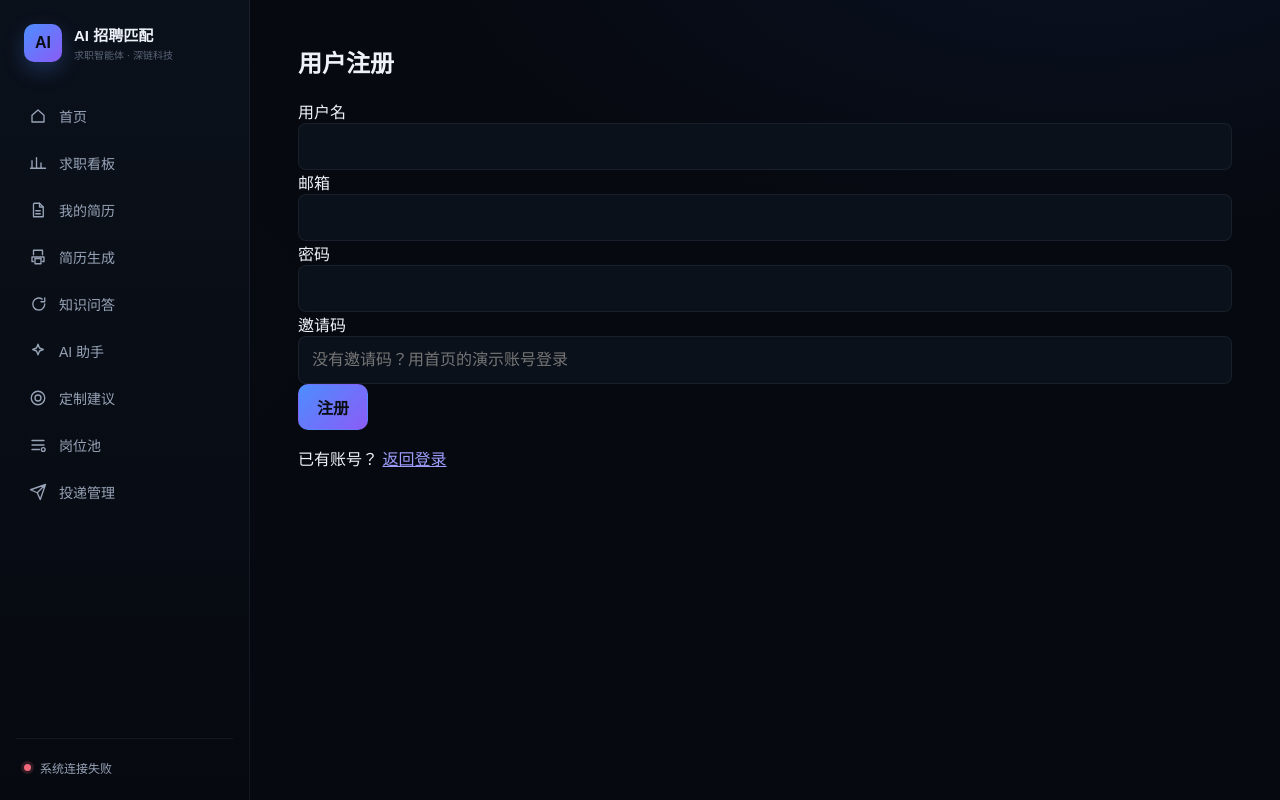
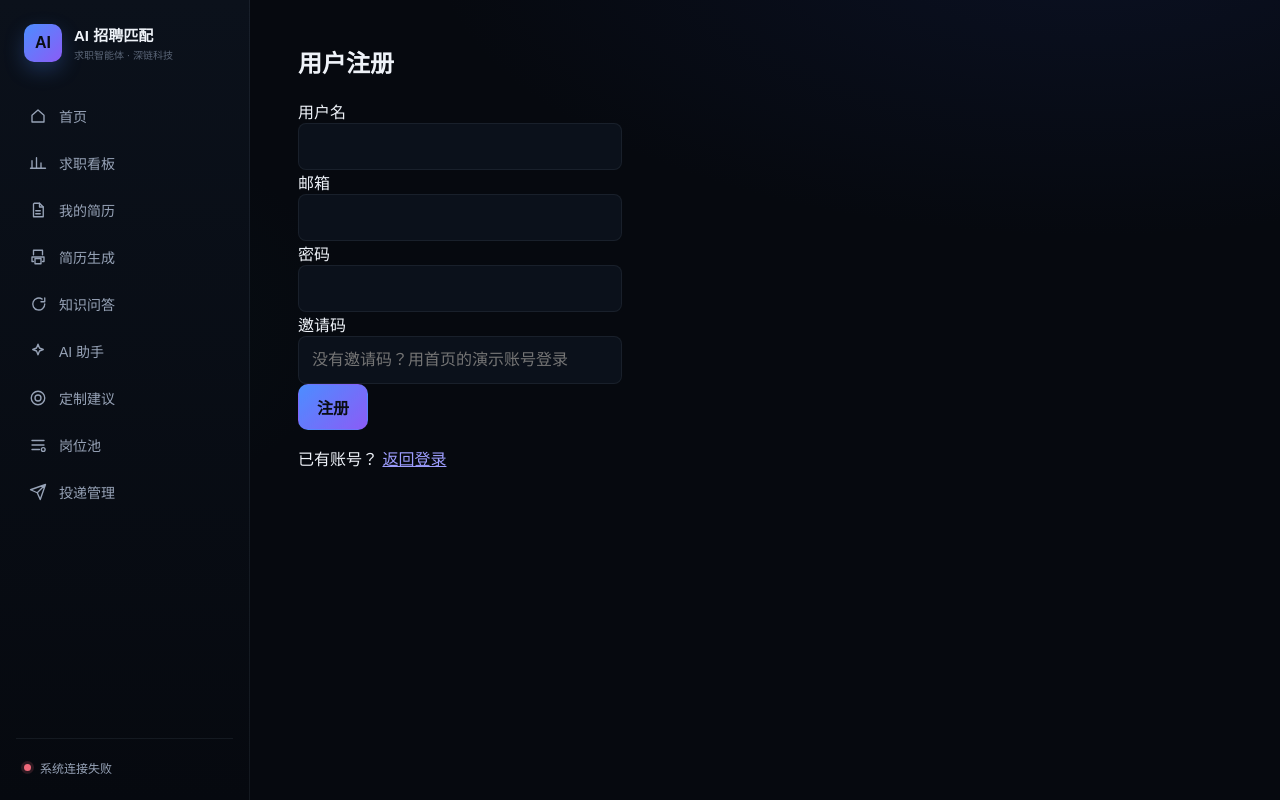
Before and after one commit to yangtao-wee/job-AI, a Vue app in the folder frontend/: page /register in a window 1280 px wide. Built offline with nearby package versions, Linux system fonts and the light colour scheme; no server answers.

Commit message:
fix: constrain register form width

```diff
--- a/frontend/src/views/RegisterView.vue
+++ b/frontend/src/views/RegisterView.vue
@@ -82,3 +82,7 @@ async function handleRegister() {
 
 }
 </script>
+
+<style>
+main { max-width: 420px; }
+</style>
```
